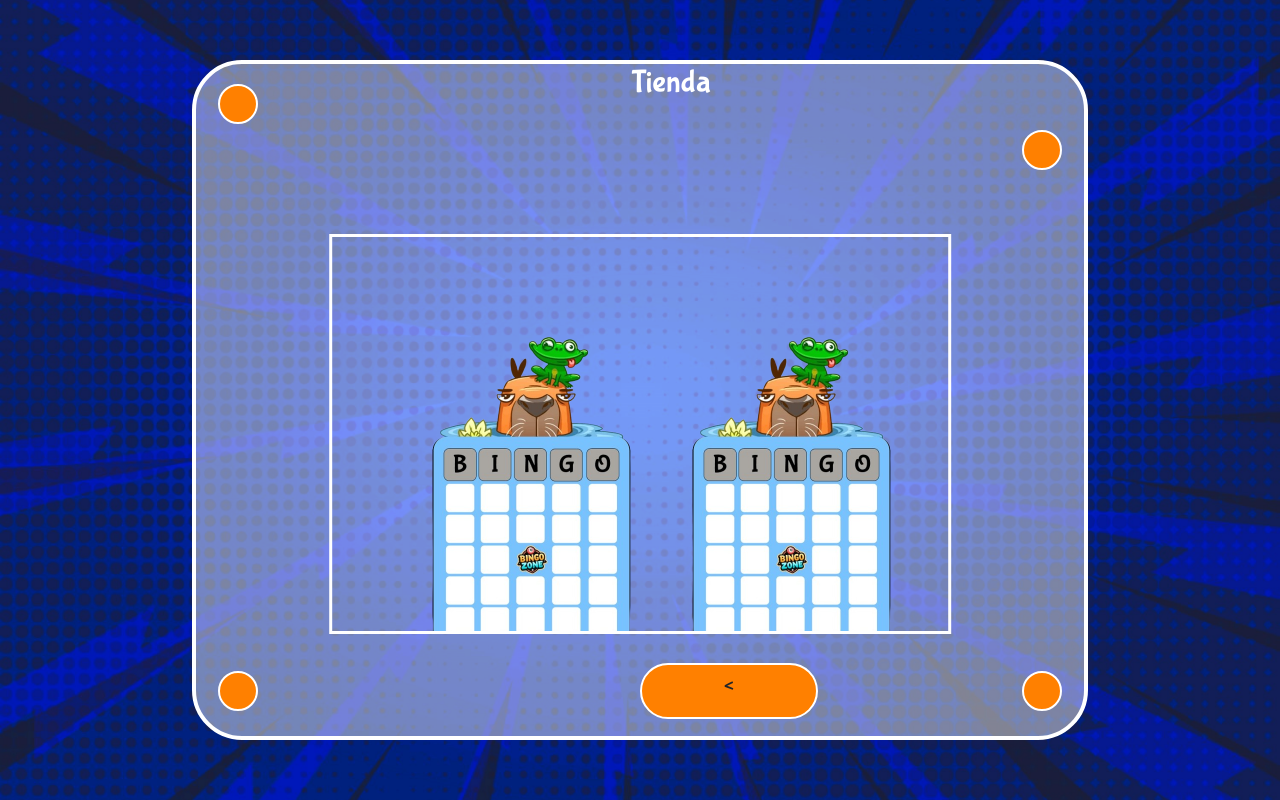
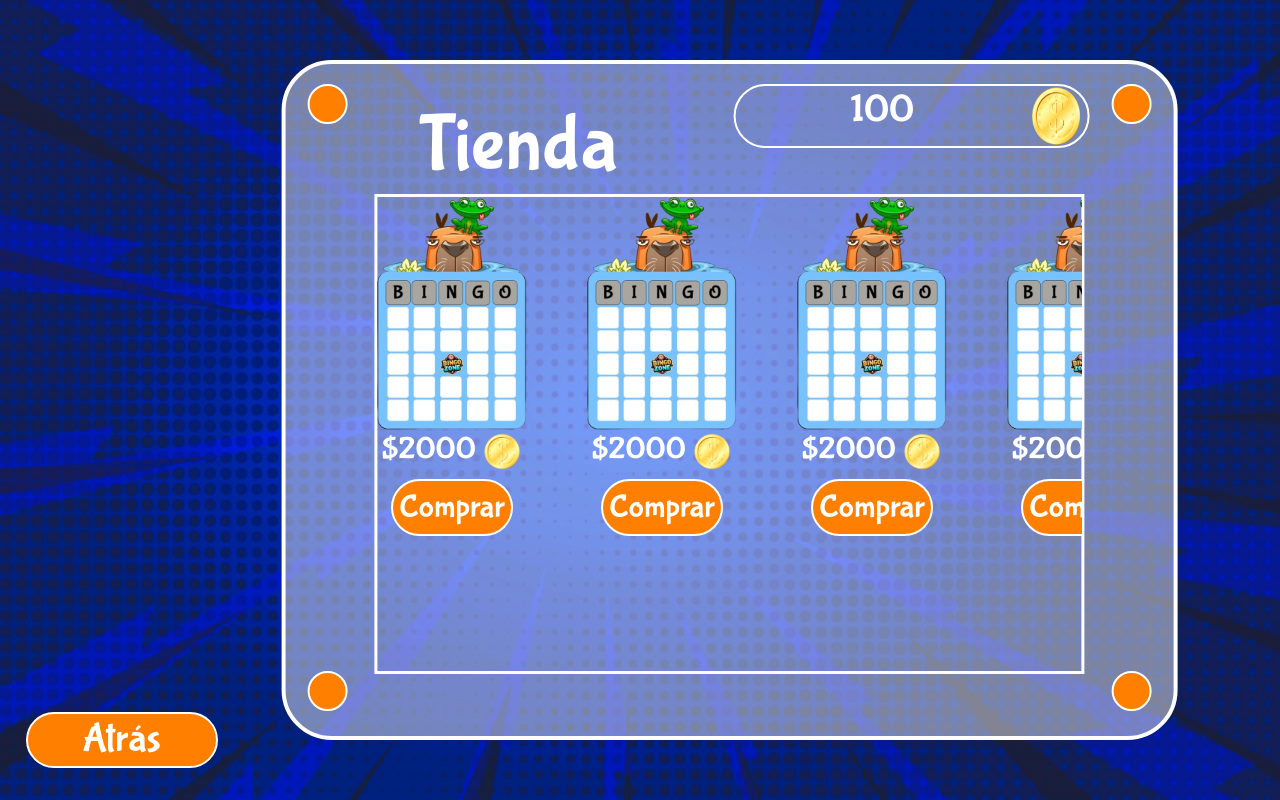
Before and after one commit to CristianJPalma/Bingo-Zone, a PHP site: page /public/tienda.html in a window 1280 px wide. Run offline with PHP 8.4, Linux system fonts and the light colour scheme.

Commit message:
tienda finish

```diff
--- a/public/tienda.html
+++ b/public/tienda.html
@@ -15,16 +15,18 @@
     <link rel="stylesheet"
         href="https://fonts.googleapis.com/css2?family=Material+Symbols+Outlined:opsz,wght,FILL,GRAD@20..48,100..700,0..1,-50..200&icon_names=headphones" />
     <script src="../scripts/musica.js"></script>
+    <title>Tienda</title>
 </head>
 
 <body id="music">
+    <button onclick="window.location.href='menu.html';" class="boton2"><h5 class="boton1">Atrás</h5></button>
     <div class="marco">
         <h1 class="punto"></h1>
-        <h2>Tienda</h2>
+        <h1 class="tienda">Tienda</h1>
         <h1 class="punto2"></h1>
+        <h1 class="m-coins">100 <img class="m-coins2" src="../imgs/iconos/bingocoin.png" alt=""></h1>
         <h1 class="punto3"></h1>
         <h1 class="punto4"></h1>
-        <button onclick="window.location.href='menu.html';" class="btn"><h5><</h5></button>
             <div class="barra">
             <div class="contenido">
                 <div class="cuadrito">
--- a/styles/tienda.css
+++ b/styles/tienda.css
@@ -18,7 +18,7 @@ body {
     position: absolute;
     top: 50%;
     left: 50%;
-    transform: translate(-50%, -50%);
+    transform: translate(-40%, -50%);
     width: 70%;
     height: 85vh;
     border: solid 4px #ffffff;
@@ -77,57 +77,64 @@ body {
     margin: right;
     right: 2.5%;
 }
-.btn{
+.boton2{
     border: solid 2px #fff;
     background-color: #FF8000;
+    color: #fff;
     border-radius: 50px;
     height: 7vh;
-    width: 20%;
+    width: 15%;
     float: left;
     position: fixed;
-    bottom: 2.5%;
+    bottom: 4%;
     margin: left;
+    left: 2%;
+}
+.boton1{
+    font-size: 5vh;
 }
 .barra{
-    width: 70%;
-    height: 50vh;
+    width: 80%;
+    height: 60vh;
     border: solid;
     overflow-x: auto;
-    padding: 100px;
+    padding: 0px;
     position: absolute;
     transform: translate(-50%, -50%);
     top: 55%;
     left: 50%;
 }
 .carton {
-    max-width: 200px;
+    max-width: 150px;
+    margin: 0%;
 }
-
+.tienda{
+    top: 5%;
+    float: left;
+    position: fixed;
+    left: 15%;
+    font-size: 10vh;
+}
+.m-coins{
+        height: 8vh;
+        width: 40%;
+        border-radius: 60px;
+        border: solid 2px #fff;
+        float: right;
+        margin-right: 2.5%;
+        margin-top: 20px;
+}
 .boton{
-    height: 50px;
-    width: 200px;
+    border: solid 2px #fff;
+    border-radius: 60px;
+    background-color: #FF8000;
     color: #fff;
-    background-color: #FF8000;
-    border: solid 4px #fff;
-    border-radius: 60px;
+    font-size: 4vh;
 }
-
-::-webkit-scrollbar {
-    width: 15px;
-    height: 30px;
+.m-coins2{
+    height: 8vh;
+    width: 55px;
+    float: right;
+    margin-right: 1%;
+    margin-top: -0.5%;
 }
-::-webkit-scrollbar-track {
-    background: #f1f1f100;
-    border-radius: 10px;
-}
-::-webkit-scrollbar-thumb {
-    background-color: #ff8000;
-    border-radius: 60px;
-    border: 3px solid #f1f1f1;
-}
-::-webkit-scrollbar-thumb:hover {
-    background-color: #c76401;
-}
-::-webkit-scrollbar-thumb:active {
-    background-color: #8f4700;
-}
```
